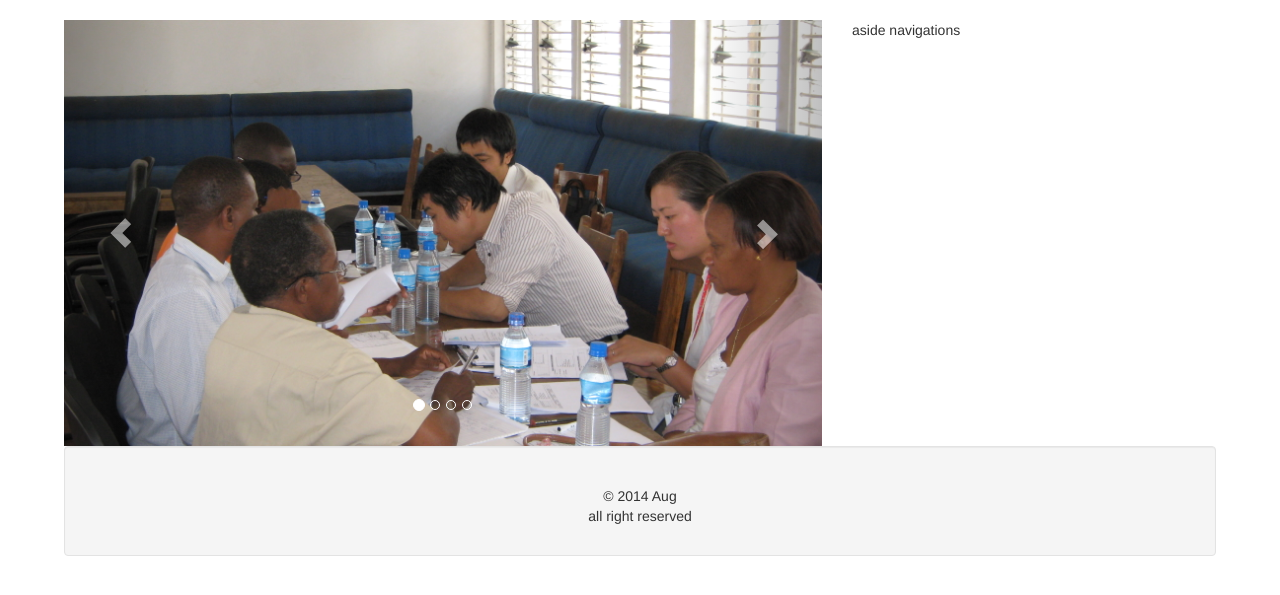
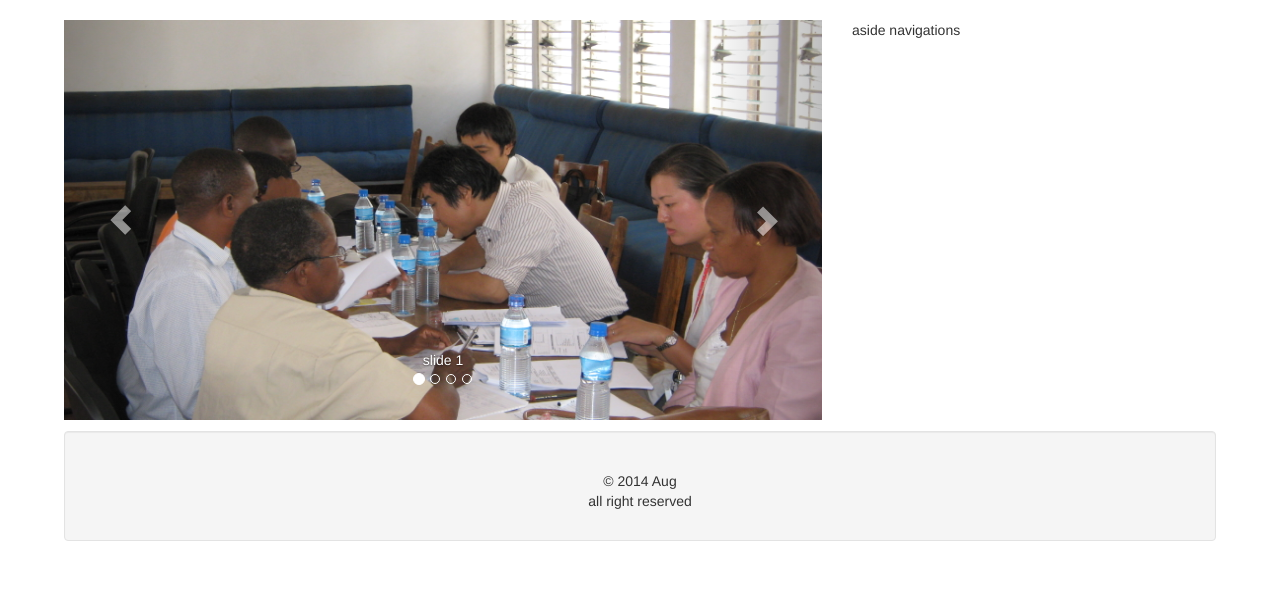
Before and after one commit to chingalo/emasco, a Django app: page / in a window 1280 px wide. Shown: the part 135-730 px from the top of the page. Run offline with Django 3.2, Linux system fonts and the light colour scheme; parts of the project's set-up code (start-up, migrations or seed data) failed here and were passed over; some libraries are stand-ins or nearby versions.

Commit message:
fixing heiight of images

```diff
--- a/templates/base.html
+++ b/templates/base.html
@@ -85,7 +85,7 @@
 
 
 	<!--  footer of the site --->
-	<div class = "container-fluid">
+	<div class = "container-fluid" style = "margin-top:1%;">
 		<div class = "row well">
 			<div class = "col-md-4" style = "min-height:20px;"></div>
 			<div class = "col-md-4" style = "min-height:20px;"></div>
--- a/templates/home.html
+++ b/templates/home.html
@@ -5,35 +5,39 @@
 <div class = "fluid-container" style = "min-height:200px;">
 	<div class = "row">
 		<!-- slides ----->
-		<div class = "col-md-8">
-			<div id="carousel-example-generic" class="carousel slide" data-ride="carousel">
+		<div class = "col-md-8" >
+			<div id="carousel-example-generic" class="carousel slide" data-ride="carousel" data-interval = "5000" >
 
 				  <!-- Indicators -->
 				  <ol class="carousel-indicators">
 					<li data-target="#carousel-example-generic" data-slide-to="0" class="active"></li>
 					<li data-target="#carousel-example-generic" data-slide-to="1"></li>
 					<li data-target="#carousel-example-generic" data-slide-to="2"></li>
-					<li data-target="#carousel-example-generic" data-slide-to="4"></li>
+					<li data-target="#carousel-example-generic" data-slide-to="3"></li>
 				  </ol>
 
-				  <!-- Slider Content (Wrapper for slides )-->
 				 <div class="carousel-inner">
-
 					 <div class="item active">
-					  <img src="{{STATIC_URL}}img/image1.jpg" alt="">
+						<img src="{{STATIC_URL}}img/image1.jpg" style="height: 400px;width:100%;" alt="">
+						<div class="carousel-caption">
+							slide 1
+						</div>
 					 </div>
 					 <div class="item ">
-					  <img src="{{STATIC_URL}}img/image2.jpg" alt="">
+						<img src="{{STATIC_URL}}img/image2.jpg" style="height: 400px;width:100%;border-radius:10px;" alt="">
+						<div class="carousel-caption">slide 2</div>
 					 </div>
 					 <div class="item ">
-					  <img src="{{STATIC_URL}}img/image3.JPG" alt="">
-
+						<img src="{{STATIC_URL}}img/image3.JPG" style="height: 400px;width:100%;border-radius:10px;" alt="">
+						<div class="carousel-caption">slide 3</div>
 					 </div>
 					 <div class="item ">
-					  <img src="{{STATIC_URL}}img/image4.JPG" alt="">
+						<img src="{{STATIC_URL}}img/image4.JPG" style="height: 400px;width:100%;border-radius:10px;" alt="">
+						<div class="carousel-caption">slide 4</div>
 					 </div>
 
 				 </div>
+
 
 				  <!-- Controls -->
 				  <a class="left carousel-control" href="#carousel-example-generic" data-slide="prev">
@@ -42,8 +46,8 @@
 				  <a class="right carousel-control" href="#carousel-example-generic" data-slide="next">
 					<span class="glyphicon glyphicon-chevron-right"></span>
 				  </a>
+
 			</div>
-
 		</div>
 
 
```
Lines whose indentation alone changed are shown as unchanged.
